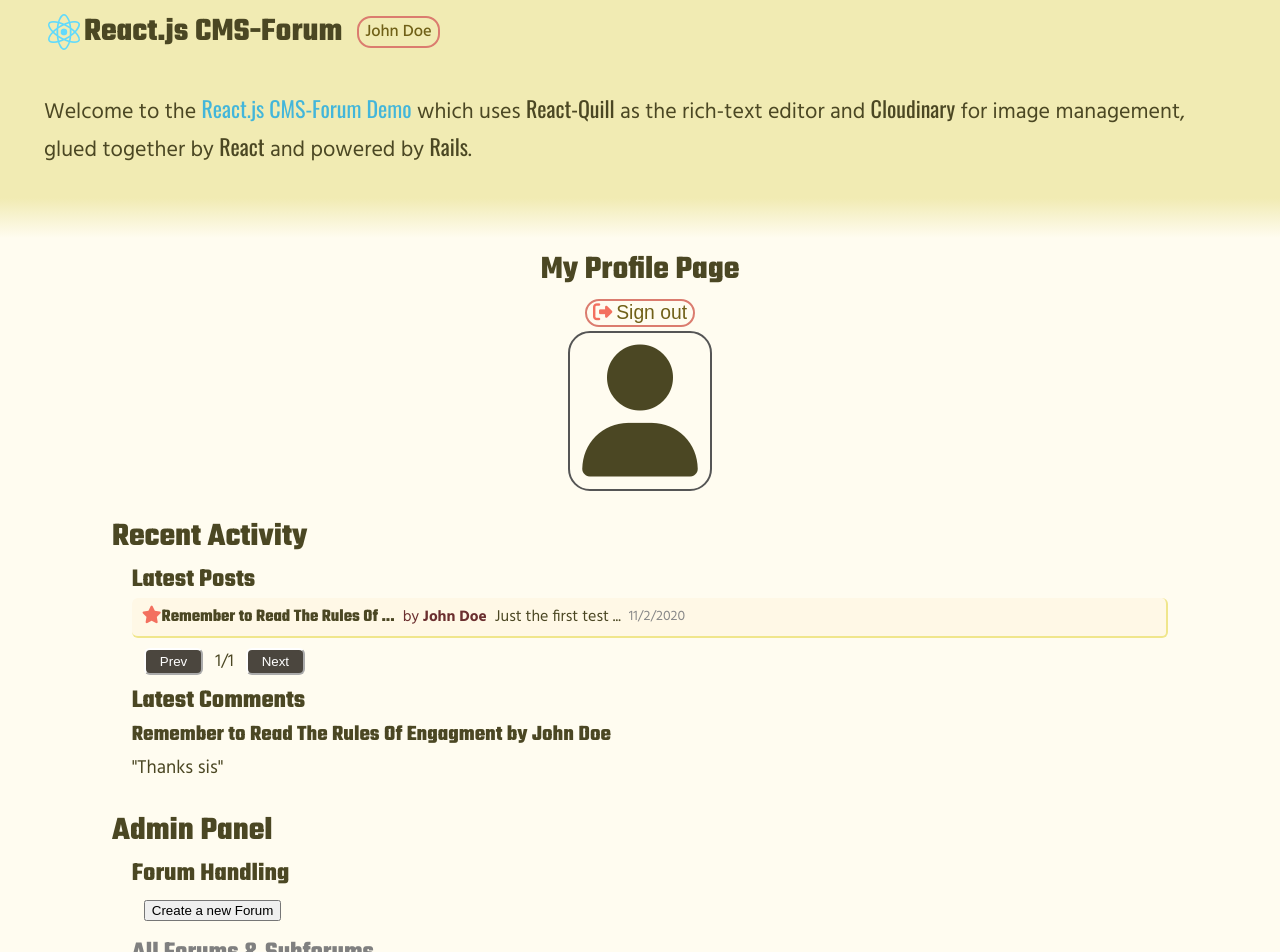
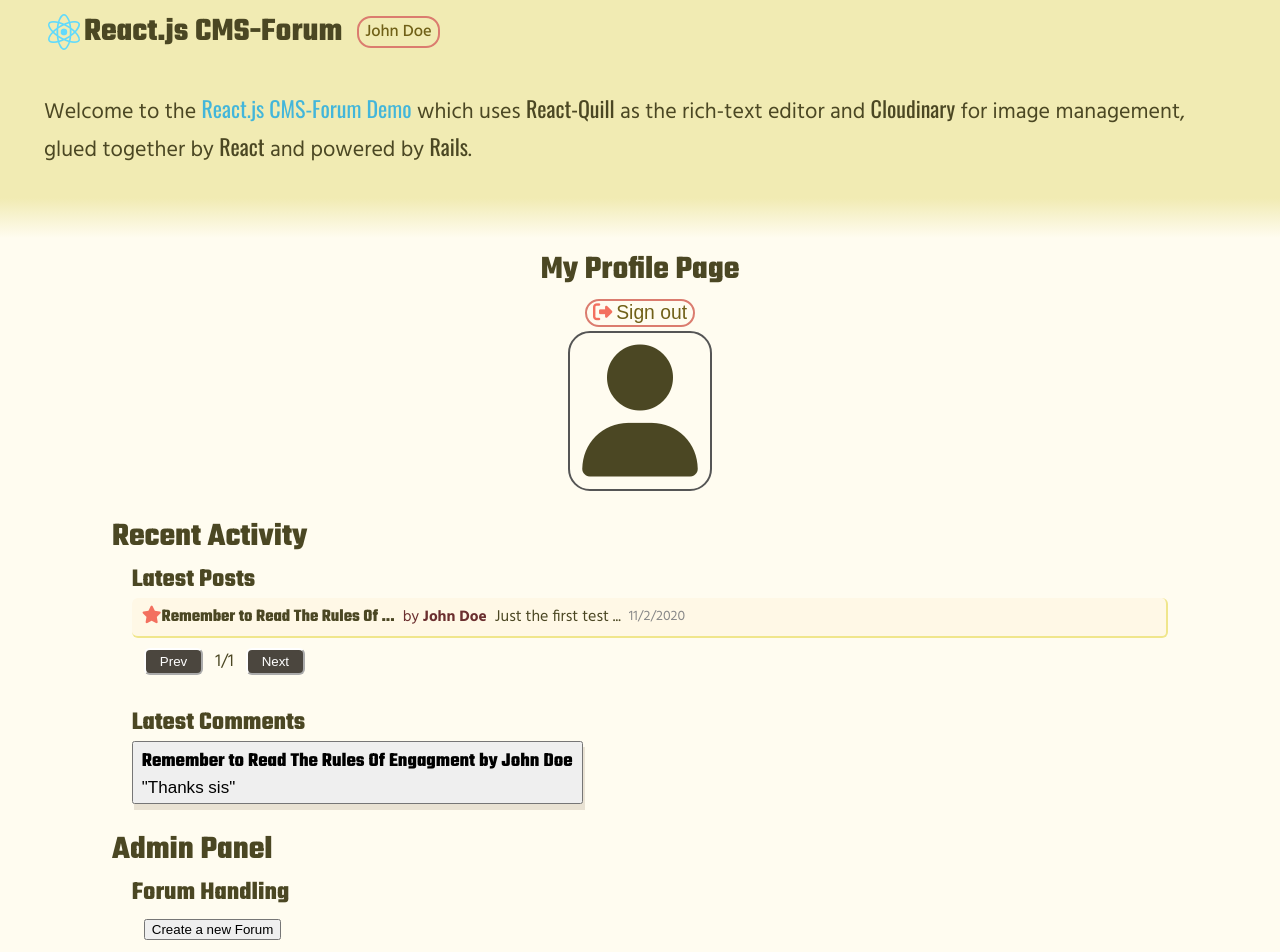
Before and after one commit to Aaron-RN/REACT-CMSBlog, a React (Create React App) app: page /users/1 in a window 1280 px wide. Shown: the top 952 px of the page. Built offline with nearby package versions, Linux system fonts and the light colour scheme.

Commit message:
Latest comments on User profile now clickable
- Latest comments on User profile when clicked redirect you to the post the comment was made

```diff
--- a/src/assets/css/users.css
+++ b/src/assets/css/users.css
@@ -50,6 +50,18 @@
   border: 2px solid #555;
   border-radius: 22px;
   margin: auto;
+}
+
+#UserProfile .latest-comments {
+  display: flex;
+  flex-wrap: wrap;
+}
+#UserProfile .latest-comments > button {
+  font-size: 0.9em;
+  padding: 4px 8px;
+  text-align: left;
+  box-shadow: 2px 6px #927d6434;
+  cursor: pointer;
 }
 
 .login-btn {
--- a/src/components/functional/users/profilePage.js
+++ b/src/components/functional/users/profilePage.js
@@ -21,10 +21,10 @@ const ProfilePage = ({
     const postAuthor = fetchAuthorName(post.author_id);
     if (index > 3) return null;
     return (
-      <div key={comment.id}>
+      <button type="button" key={comment.id} onClick={() => handlePostSelect(post)}>
         <h4>{`${postTitle} by ${postAuthor}`}</h4>
         <span className="size-16">{`"${comment.body}"`}</span>
-      </div>
+      </button>
     );
   });
 
@@ -70,7 +70,7 @@ const ProfilePage = ({
           <h2>Recent Activity</h2>
           <div className="ml-1">
             <h3>Latest Posts</h3>
-            <div id="BlogPage" className="latest-posts">
+            <div id="BlogPage" className="latest-posts mb-1">
               <Paginate
                 posts={userPosts}
                 handlePostSelect={handlePostSelect}
```
